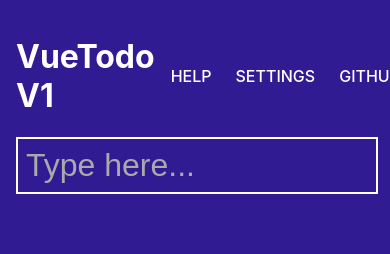
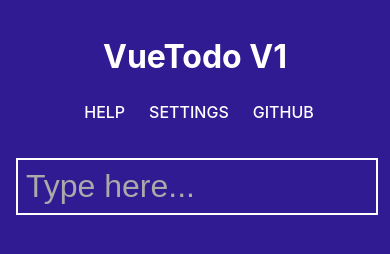
Before and after one commit to johnveloper/vue-todo, a plain HTML site: page index.html in a window 390 px wide. Drawn offline with nearby package versions, Linux system fonts and the light colour scheme.

Commit message:
Make it more responsive

```diff
--- a/index.css
+++ b/index.css
@@ -66,7 +66,16 @@ body {
   justify-content: space-between;
 }
 
-.Header-right {
+@media (max-width: 500px) {
+  .Header {
+    flex-direction: column;
+  }
+  .Header-menu {
+    margin-bottom: 32px;
+  }
+}
+
+.Header-menu {
   display: flex;
   align-items: center;
   font-weight: 500;
--- a/index.html
+++ b/index.html
@@ -15,7 +15,7 @@
 
       <header class="Header">
         <h1>VueTodo V1</h1>
-        <div class="Header-right">
+        <div class="Header-menu">
           <div @click="toggleModal('help')" class="Header-item">HELP</div>
           <div @click="toggleModal('settings')" class="Header-item">SETTINGS</div>
           <a href="https://github.com/johnveloper/vue-todo" class="Header-item">GITHUB</a>
```
Also changed, not shown: 1 other file.
